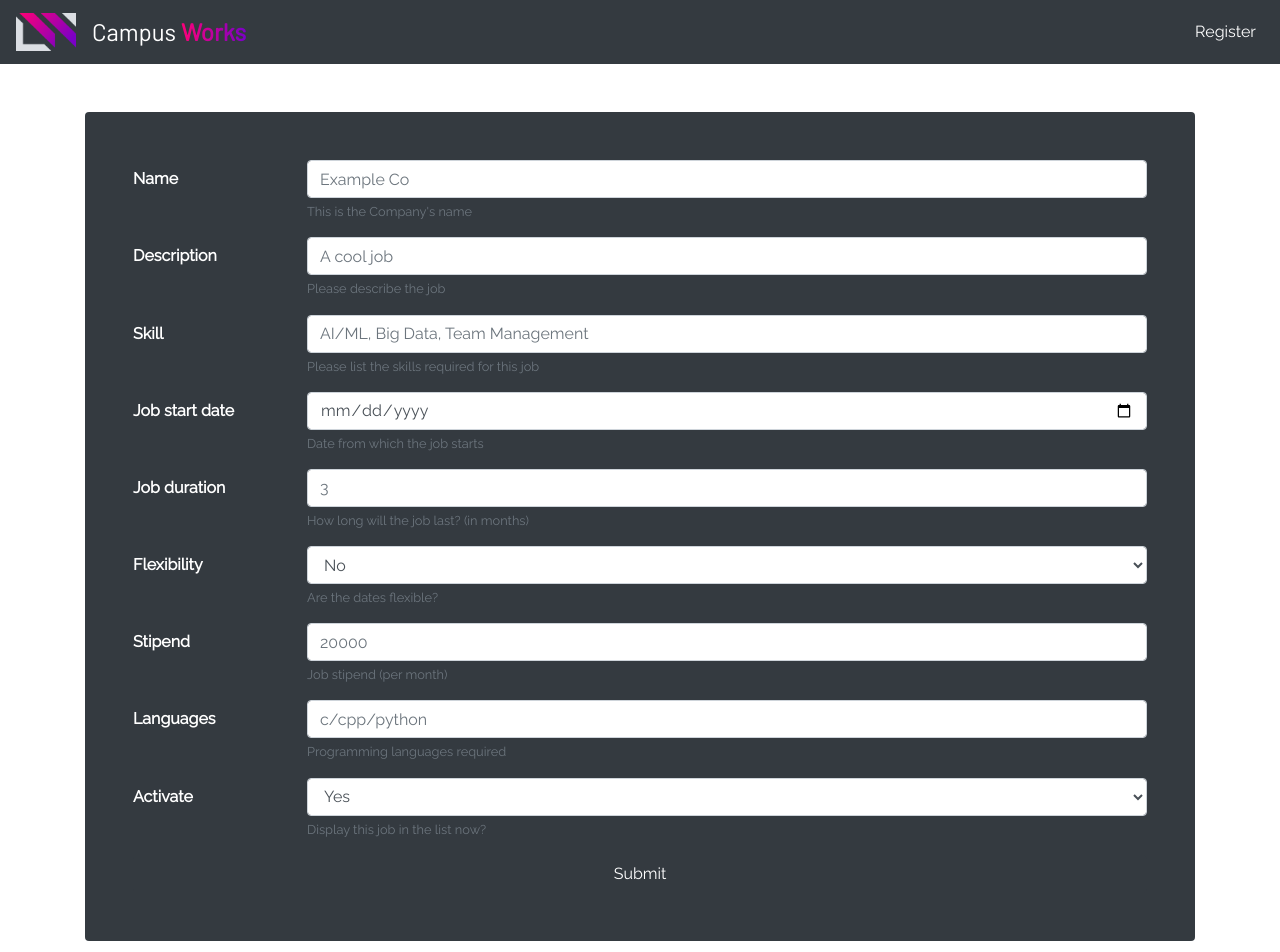
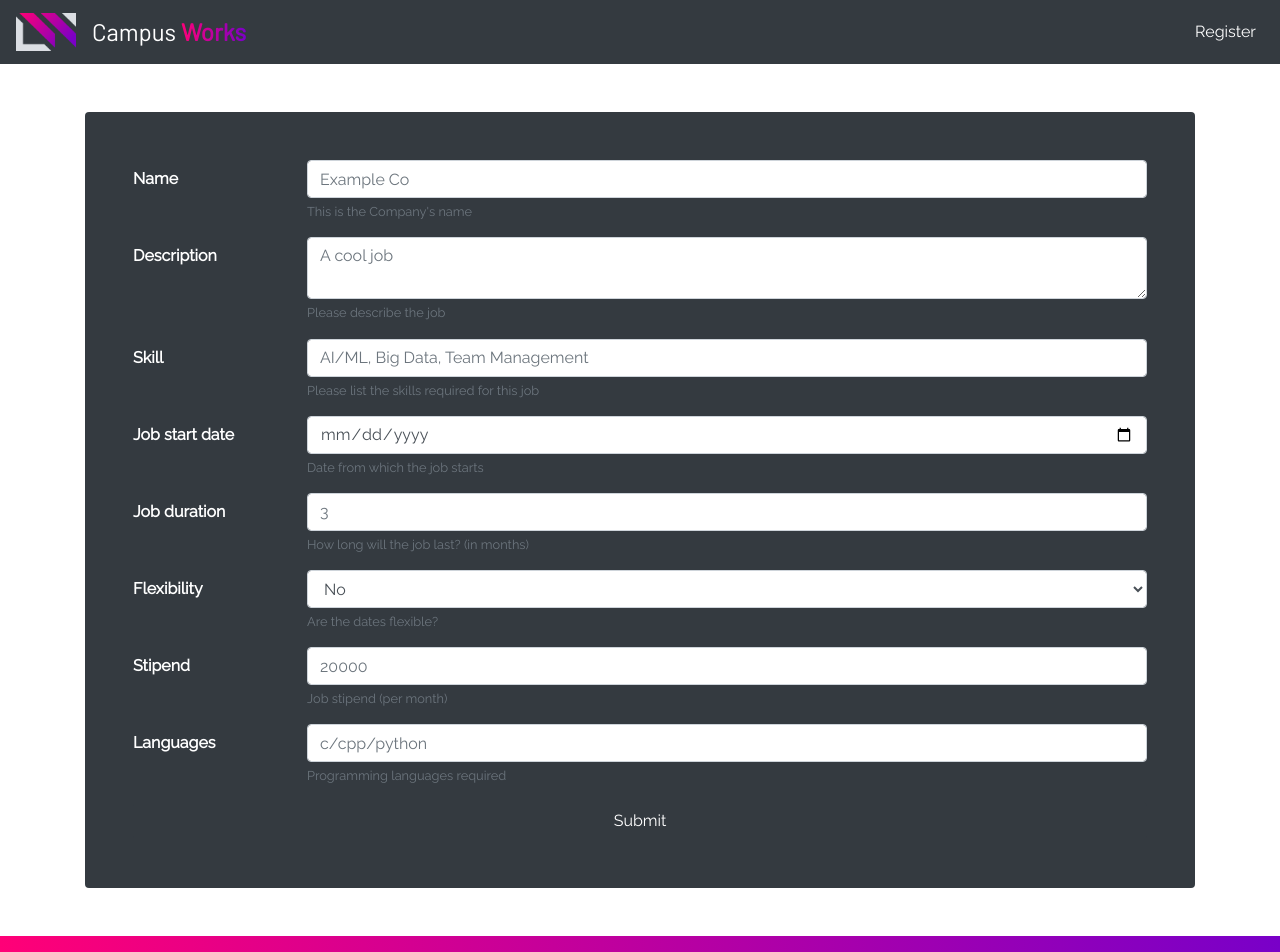
Before and after one commit to IIIT-ECell/campus_works, a React (Create React App) app in the folder tfront/: page /cworks/company/new-job in a window 1280 px wide. Shown: the top 952 px of the page. Built offline with nearby package versions, Linux system fonts and the light colour scheme.

Commit message:
minor improvements

```diff
--- a/tfront/src/components/CreateJob.jsx
+++ b/tfront/src/components/CreateJob.jsx
@@ -85,7 +85,7 @@ class CreateJob extends Component {
                         <div className="form-group row">
                             <label htmlFor="description" className="col-sm-2 col-form-label font-weight-bold">Description</label>
                             <div className="col-sm-10">
-                                <input className="form-control" name="description" id="description" placeholder="A cool job" onChange={this.handleChange} required />
+                                <textarea className="form-control" name="description" id="description" placeholder="A cool job" onChange={this.handleChange} required />
                                 <small className="form-text text-muted">Please describe the job</small>
                             </div>
                         </div>
@@ -141,17 +141,6 @@ class CreateJob extends Component {
                             </div>
                         </div>
 
-                        <div className="form-group row">
-                            <label htmlFor="is_active" className="col-sm-2 col-form-label font-weight-bold">Activate</label>
-                            <div className="col-sm-10">
-                                <select className="form-control" name="is_active" id="is_active" onChange={this.handleChange} required>
-                                    <option value="true">Yes</option>
-                                    <option value="false">No</option>
-                                </select>
-                                <small className="form-text text-muted">Display this job in the list now?</small>
-                            </div>
-                        </div>
-
                         <button type="submit" className="btn btn-dark w-100">Submit</button>
                     </form>
                 </div>
```
